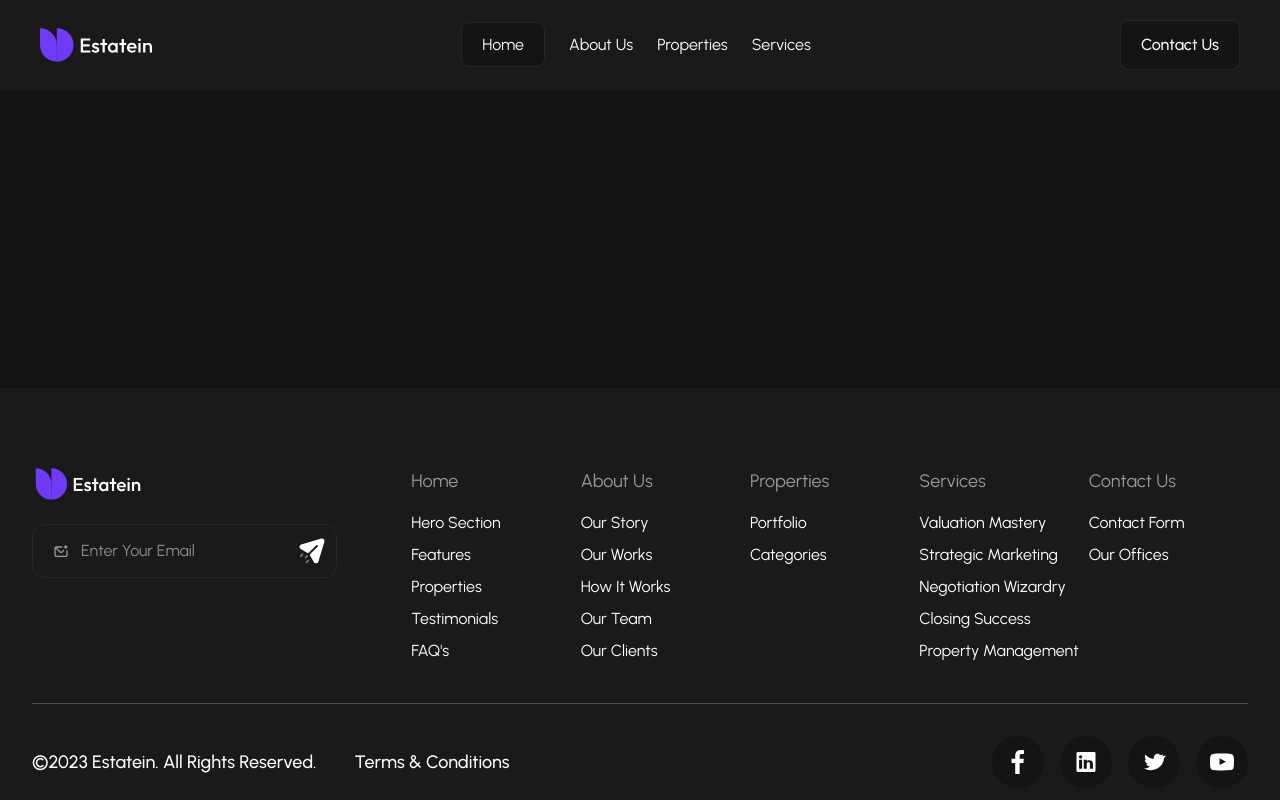
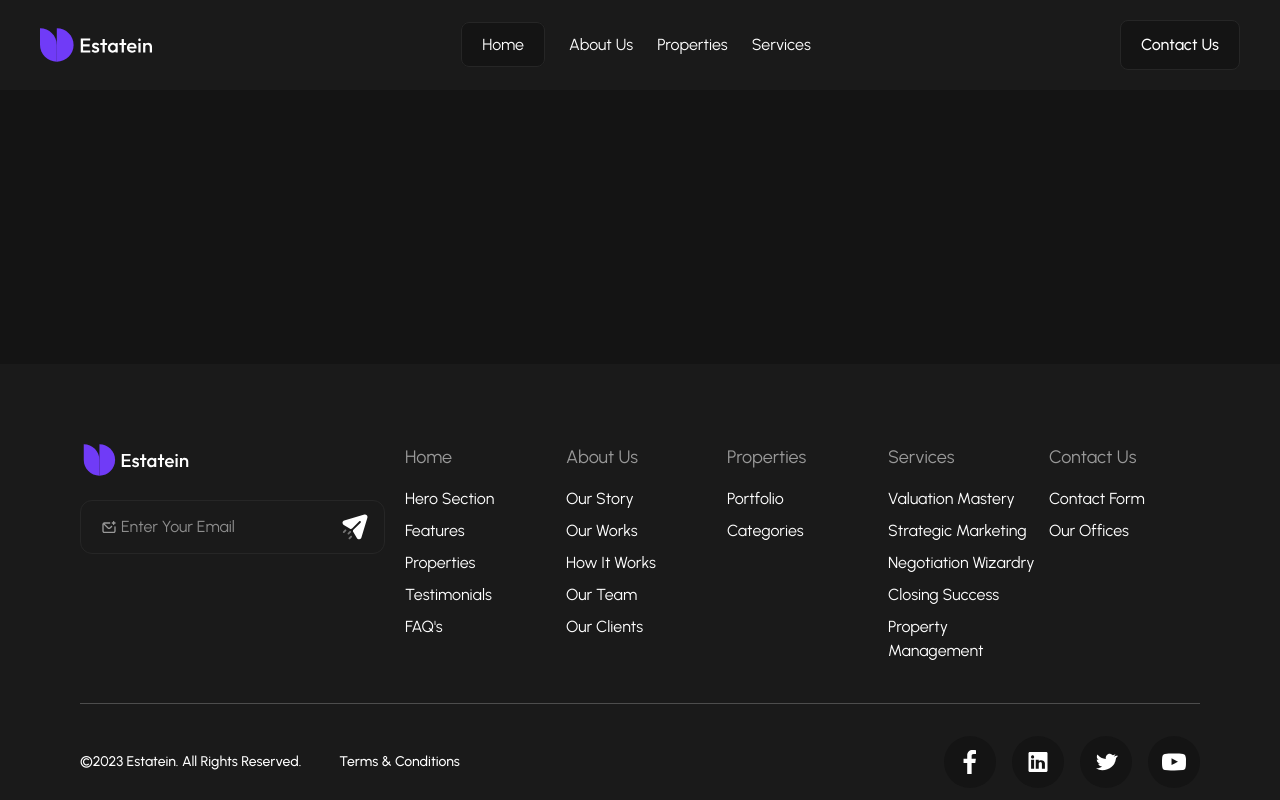
Before and after one commit to agheadof/Estatein-GraduationProject, a React (Vite) app: page / in a window 1280 px wide. Built offline with nearby package versions, Linux system fonts and the light colour scheme.

Commit message:
Adding Footer

```diff
--- a/src/components/shared/Footer/Footer.tsx
+++ b/src/components/shared/Footer/Footer.tsx
@@ -11,26 +11,26 @@ type FooterProps = {
 
 export default function Footer({ links, footerNote, logo }: FooterProps) {
     return (
-        <footer className="bg-gray10 text-white px-4 md:px-8 lg-custom:px-20 2xl:px-[162px] huge:px-0">
+        <footer className="bg-gray10 text-white px-4 md:px-8 lg-custom:!px-20 2xl:px-[162px] huge:px-0">
             <div className="huge:container huge:mx-auto pt-[50px] pb-5 md:pt-20 md:pb-3 2xl:pb-[16px] 2xl:pt-[100px]">
-                <div className="flex flex-col lg-custom:flex-row justify-between">
+                <div className="flex flex-col lg-custom:flex-row justify-between gap-[50px] lg-custom:gap-5">
                     <div className="flex flex-col gap-5 lg-custom:gap-6 2xl:gap-[30px]">
                         <img src={logo} alt="logo" className=" w-28 h-8 2xl:w-40 2xl:h-12" />
                         <FooterNewsletter />
                     </div>
-                    <div className="grid grid-cols-2 lg-custom:grid-cols-5 lg-custom:gap-[10px] 2xl:gap-[30px]">
+                    <div className="grid grid-cols-2 lg-custom:grid-cols-5 !auto-rows-min gap-5 lg-custom:gap-[10px] 2xl:gap-[100px]">
                         {links?.map(({ title, to, items }, i) => (
-                            <div key={i} className="flex flex-col space-y-2">
+                            <div key={i} className="flex flex-col space-y-2 pb-5 border-b odd:border-r border-r-gray15 border-gray15 lg-custom:pb-0 lg-custom:border-none">
                                 <Link
                                     to={to}
-                                    className="font-meduim text-base md:text-[18px] 2xl:text-lg text-gray60 hover:text-purple70 transition-colors mb-4">
+                                    className="font-meduim text-base 2xl:whitespace-nowrap md:text-[18px] 2xl:text-lg text-gray60 hover:text-purple70 transition-colors mb-4">
                                     {title}
                                 </Link>
                                 {items.map(({ label, to }, j) => (
                                     <Link
                                         key={j}
                                         to={to}
-                                        className="font-meduim text-white hover:text-gray60 text-sm md:text-base 2xl:text-lg transition-colors leading-6">
+                                        className="font-meduim text-white 2xl:whitespace-nowrap hover:text-gray60 text-sm md:text-base 2xl:text-lg transition-colors leading-6">
                                         {label}
                                     </Link>
                                 ))}
@@ -40,8 +40,8 @@ export default function Footer({ links, footerNote, logo }: FooterProps) {
                 </div>
 
                 <div className="mt-10 border-t border-gray30 pt-8">
-                    <div className="flex flex-col lg-custom:flex-row justify-between items-center">
-                        <div className="flex justify-center items-center flex-wrap gap-[38px] text-white font-medium text-[18px] leading-6">
+                    <div className="flex flex-col-reverse gap-[20px] lg-custom:flex-row justify-between items-center">
+                        <div className="flex justify-center items-center flex-wrap gap-[10px] md:gap-[38px] text-white font-medium lg-custom:text-sm 2xl:text-[18px] leading-6">
                             <p>{footerNote}</p>
                             <Link to={"/"}>Terms & Conditions</Link>
                         </div>
--- a/src/components/shared/Footer/Newsletter.tsx
+++ b/src/components/shared/Footer/Newsletter.tsx
@@ -2,7 +2,7 @@ import { MessageIcon, SendIcon } from "../../icons/FooterIcons";
 
 export function FooterNewsletter() {
   return (
-    <form className="space-y-2 w-full lg-custom:w-[305px] 2xl:w-[423px] border border-gray15 rounded-xl">
+    <form className="space-y-2 w-full lg-custom:w-[305px] 2xl:w-[423px] border border-gray15 rounded-xl ">
       <div className="relative">
         <MessageIcon
           className="absolute left-5 top-1/2 size-4 -translate-y-1/2 stroke-gray-light"
@@ -10,11 +10,11 @@ export function FooterNewsletter() {
         <input
           placeholder="Enter Your Email"
           autoComplete="email"
-          className="w-full px-12 py-3.5 rounded-xl"
+          className="w-full px-10 py-3.5 rounded-xl"
         />
         <button
           type="submit"
-          className="absolute right-1 top-1/2 grid size-10 -translate-y-1/2 place-items-center"
+          className="absolute right-1 top-1/2 size-10 -translate-y-1/2 cursor-pointer"
         >
           <SendIcon />
         </button>
```
